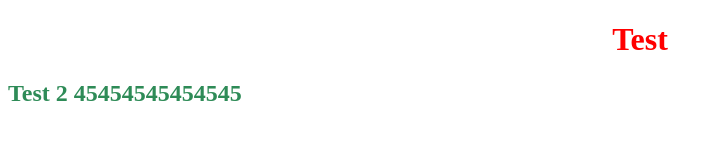
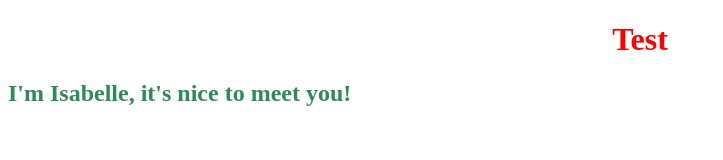
Before and after one commit to ittlin/ittlin.github.io, a plain HTML site: page index.html in a window 1280 px wide. Shown: the whole page, without its empty margins (0-723 px from the left). Drawn offline with Linux system fonts and the light colour scheme.

Commit message:
Update index.html

```diff
--- a/index.html
+++ b/index.html
@@ -4,7 +4,7 @@
 
     <h1>Test</h1>
 
-    <h2> Test 2 45454545454545</h2>
+    <h2>I'm Isabelle, it's nice to meet you!</h2>
 
 
 </html>
```
